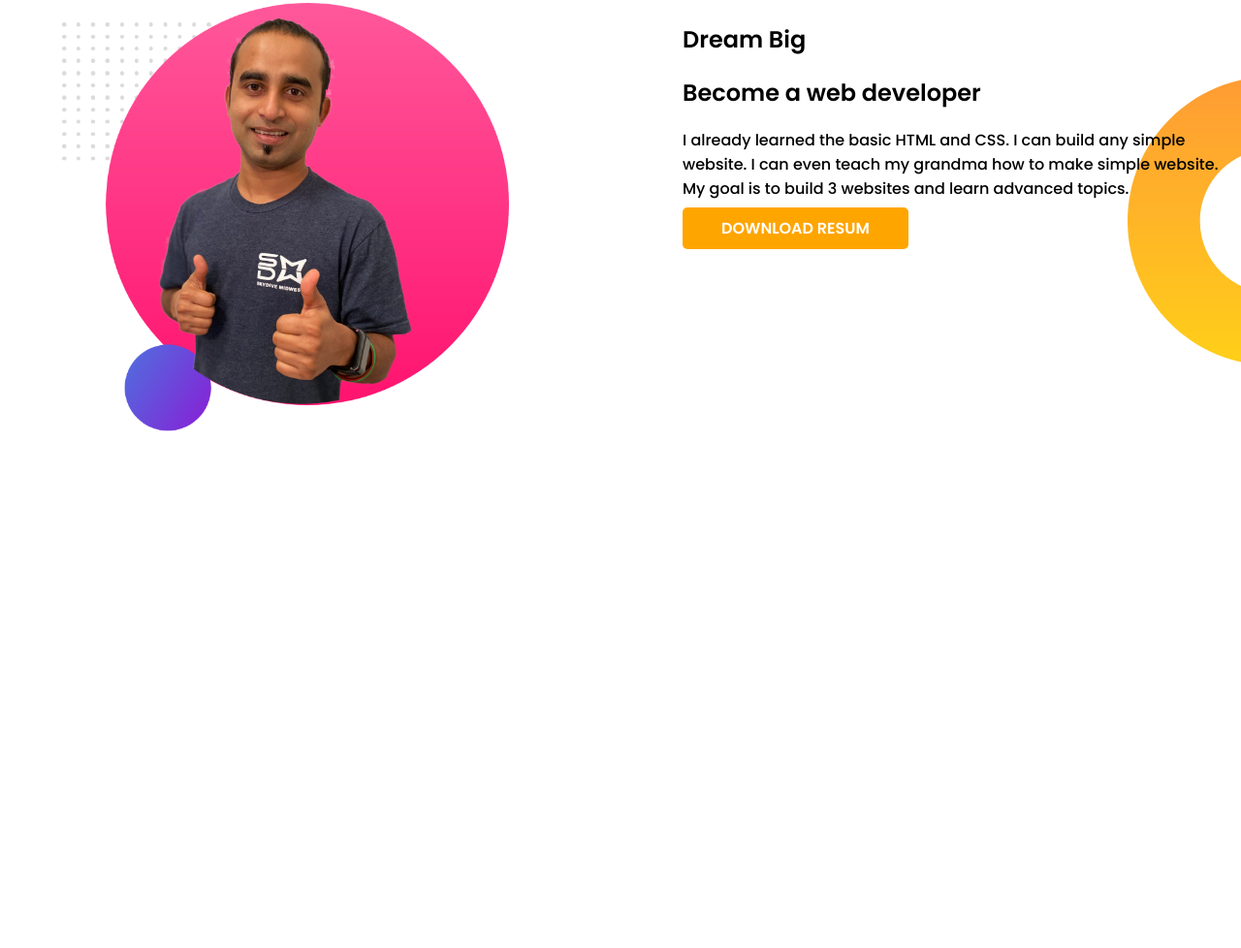
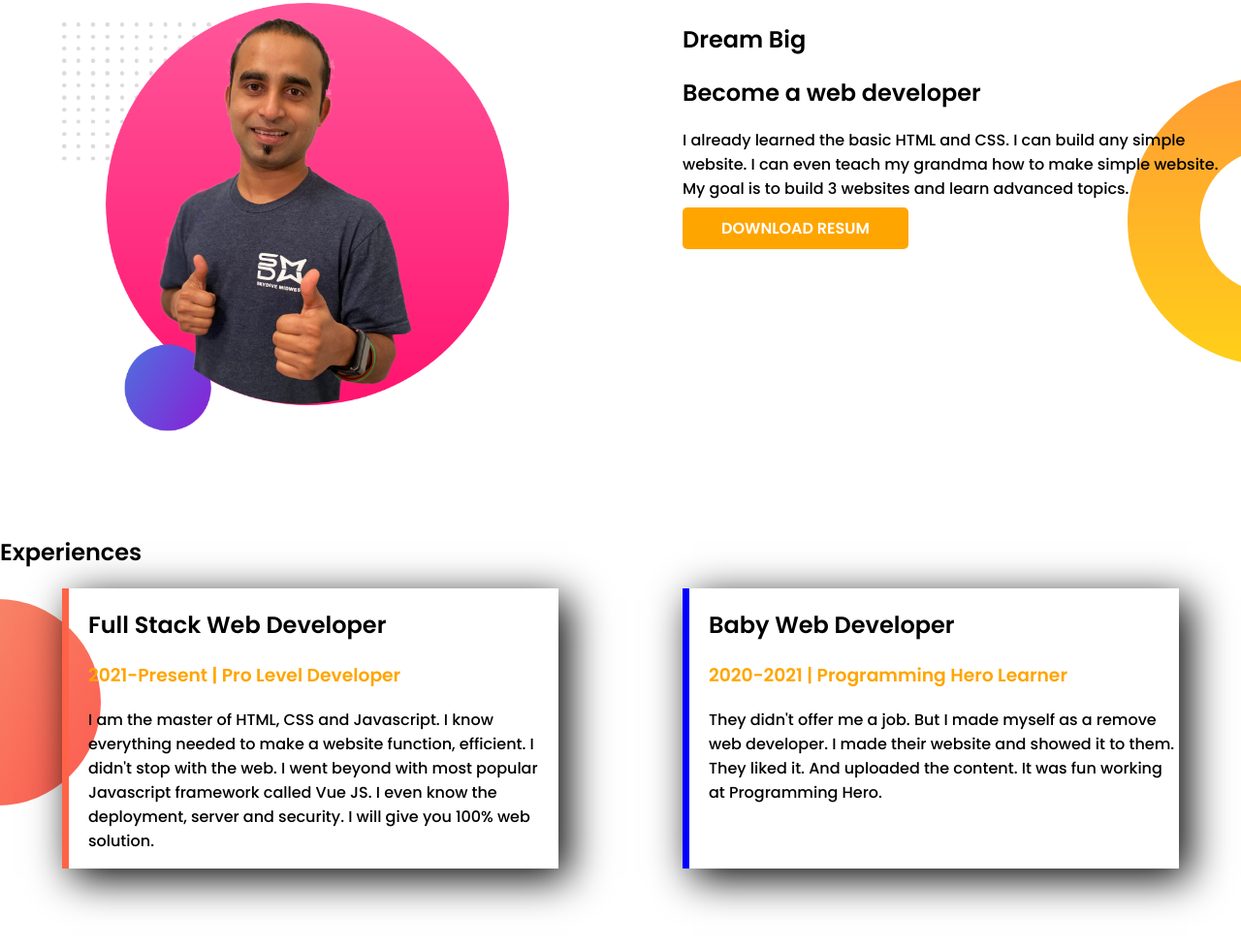
Before and after one commit to SabbirHowlader/developer-portfolio, a plain HTML site: page index.html in a window 1280 px wide. Shown: the part 547-1525 px from the top of the page at 97% size. Before the commit the page ends 1099 px from the top, so only its background shows below. Drawn offline with Linux system fonts and the light colour scheme.

Commit message:
add newn

```diff
--- a/index.html
+++ b/index.html
@@ -12,7 +12,7 @@
     <link rel="stylesheet" href="style.css">
 </head>
 <body>
-   <section class="top-banner">
+   <section class="top-banner flexible-container">
     <div class="half-width">
         <h1>Welcome To</h1>
         <h1><span class="orange-color">  Sabbir Howlader</span> World!</h1>
@@ -27,7 +27,7 @@
         <img src="image/sabbir-01 (2).png" alt="">
     </div>
     </section>
-    <section class="dream-big">
+    <section class="dream-big flexible-container">
         <div class="half-width">
             <img src="image/jhankar2.png" alt="">
         </div>
@@ -41,5 +41,20 @@
         </div>
 
     </section>
+    <section class="experience-area ">
+        <h1>Experiences</h1>
+          <div class="flexible-container">
+            <div id="full-stack-developer" class="experience-iteam">
+                <h1>Full Stack Web Developer</h1>
+                <h3 class="orange-color">2021-Present | Pro Level Developer</h3>
+                <p>I am the master of HTML, CSS and Javascript. I know everything needed to make a website function, efficient. I didn't stop with the web. I went beyond with most popular Javascript framework called Vue JS. I even know the deployment, server and security. I will give you 100% web solution.</p>
+            </div>
+            <div id="baby-web-developer" class="experience-iteam">
+                <h1>Baby Web Developer</h1>
+                <h3 class="orange-color">2020-2021 | Programming Hero Learner</h3>
+                <p>They didn't offer me a job. But I made myself as a remove web developer. I made their website and showed it to them. They liked it. And uploaded the content. It was fun working at Programming Hero.</p>
+            </div>
+          </div>
+    </section>
 </body>
 </html>
--- a/style.css
+++ b/style.css
@@ -5,7 +5,7 @@ body{
 .orange-color{
     color: orange;
 }
-section{
+.flexible-container{
     display: flex;
     margin-bottom: 100px;
 
@@ -37,3 +37,20 @@ section{
     background-repeat: no-repeat;
     background-position: right;
 }
+.experience-iteam{
+    width: 40%;
+    margin-left: 5%;
+    margin-right: 5%;
+    padding-left: 20px;
+    box-shadow: 10px 10px 40px;
+}
+.experience-area{
+    background-image: url(image/exp-bg.png);
+    background-repeat: no-repeat;
+    background-position: left;
+}
+#full-stack-developer{
+    border-left: 7px solid tomato;
+}
+#baby-web-developer{
+   border-left: 7px solid blue;
```
